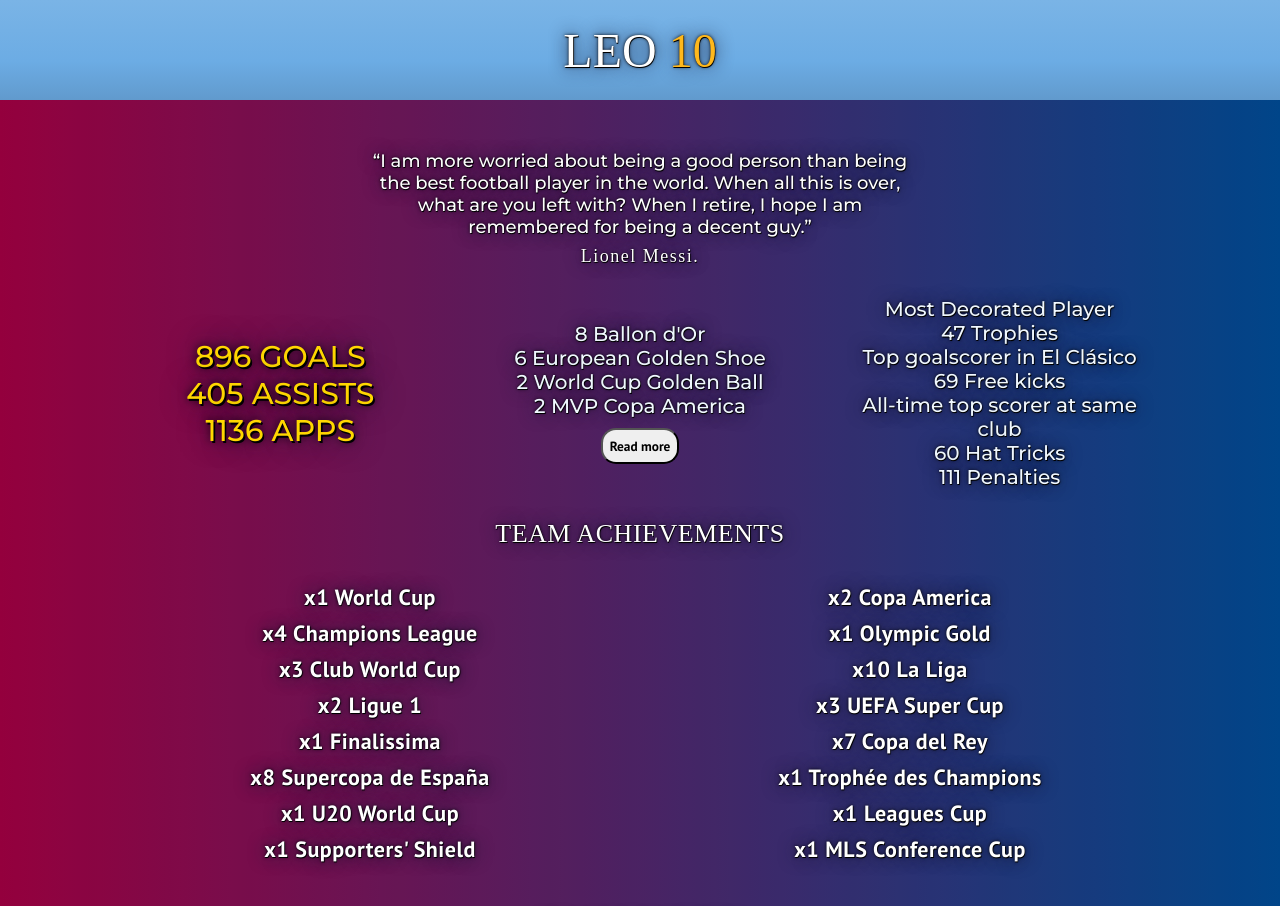
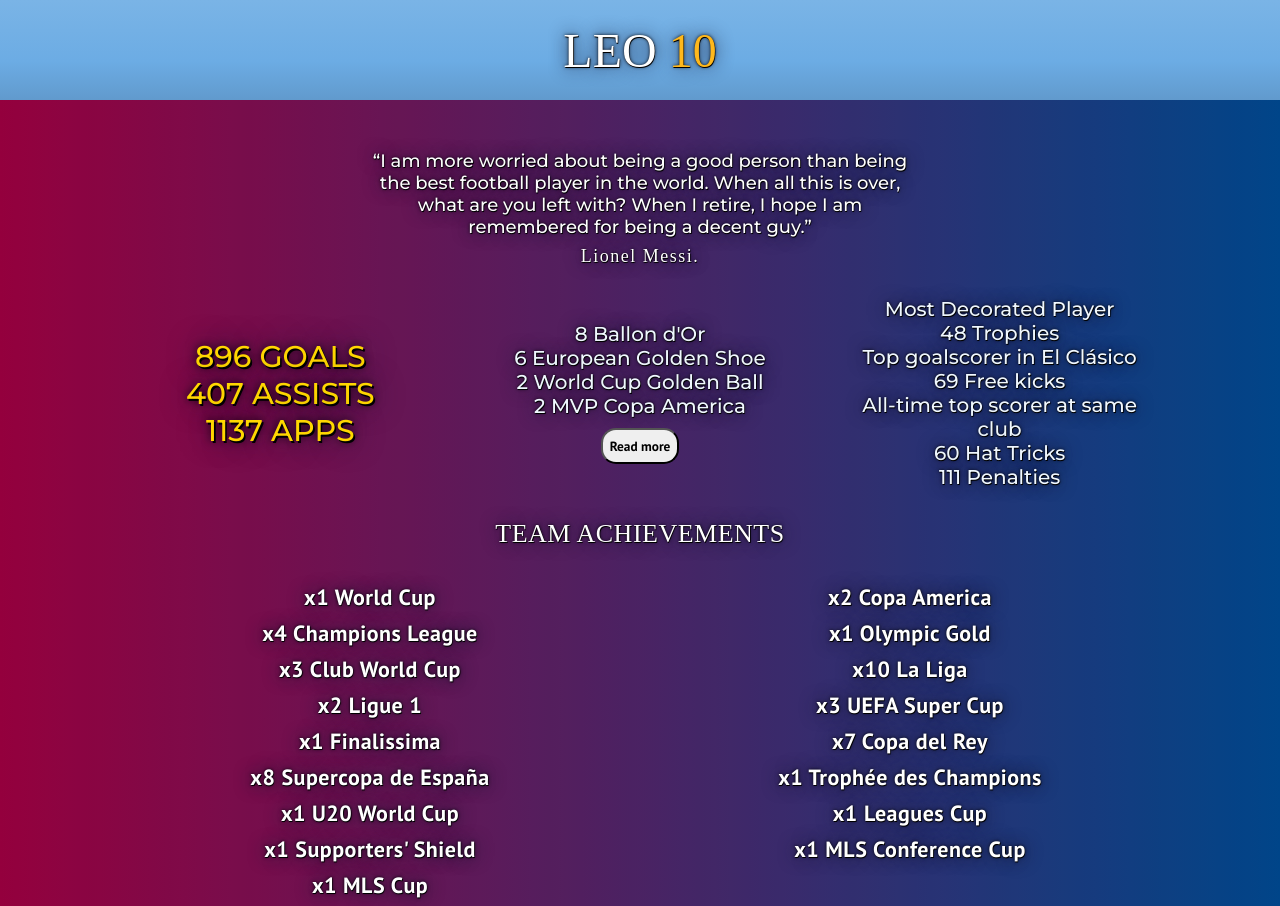
Before and after one commit to selimozo/leo-10, a plain HTML site: page index.html in a window 1280 px wide. Shown: the top 906 px of the page. Drawn offline with Linux system fonts and the light colour scheme; a web font is replaced by a local one.

Commit message:
Update index.html

```diff
--- a/index.html
+++ b/index.html
@@ -29,8 +29,8 @@
       <div class="starters">
         <div class="starter-item">
           <div>896 GOALS</div>
-          <div>405 ASSISTS</div>
-          <div>1136 APPS</div>
+          <div>407 ASSISTS</div>
+          <div>1137 APPS</div>
         </div>
         <div class="starter-item">
           <div>8 Ballon d'Or</div>
@@ -57,7 +57,7 @@
         </div>
         <div class="starter-item">
           <p>Most Decorated Player</p>
-          <p>47 Trophies</p>
+          <p>48 Trophies</p>
           <p>Top goalscorer in El Clásico</p>
           <p>69 Free kicks</p>
           <p>All-time top scorer at same club</p>
@@ -86,6 +86,7 @@
               <li>x1 Leagues Cup</li>
               <li>x1 Supporters' Shield</li>
               <li>x1 MLS Conference Cup</li>
+              <li>x1 MLS Cup</li>
             </ul>
           </div>
         </div>
```
